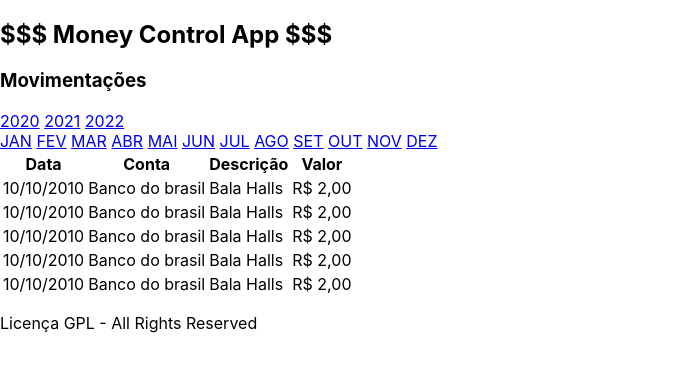
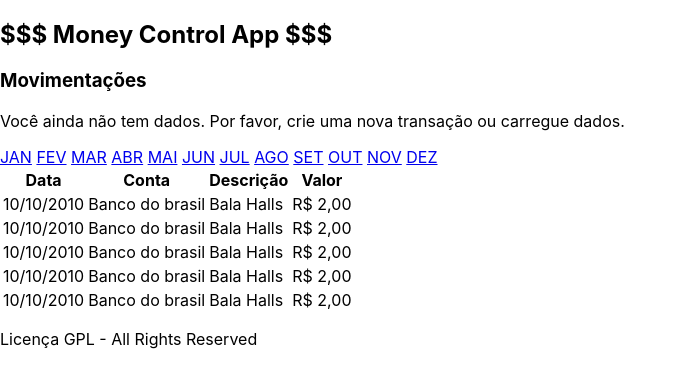
Before and after one commit to EronAlves1996/money-control, a React (Create React App) app: page / in a window 1280 px wide. Shown: the top 388 px of the page, without its empty margins (0-687 px from the left). Built offline with nearby package versions, Linux system fonts and the light colour scheme.

Commit message:
Test SelectYears component

```diff
--- a/src/App.jsx
+++ b/src/App.jsx
@@ -64,13 +64,28 @@ export function SelectWallets({ wallets }) {
   } else return <></>;
 }
 
+export function SelectYears(props) {
+  return !props.years ? (
+    <section class="years" role="region">
+      <p>
+        Você ainda não tem dados. Por favor, crie uma nova transação ou carregue
+        dados.
+      </p>
+    </section>
+  ) : props.years.length > 1 ? (
+    <section class="years" role="region">
+      {props.years.map((year) => (
+        <a href="#">{year}</a>
+      ))}
+    </section>
+  ) : null;
+}
+
 function SelectionOptions() {
   return (
     <nav>
       <SelectWallets />
-      <section class="years">
-        <a href="#">2020</a> <a href="#">2021</a> <a href="#">2022</a>
-      </section>
+      <SelectYears />
       <section class="months">
         <a href="#">JAN</a> <a href="#">FEV</a> <a href="#">MAR</a>{" "}
         <a href="#">ABR</a> <a href="#">MAI</a> <a href="#">JUN</a>{" "}
```
Also changed, not shown: 1 other file (tests, documents, lock files or other folders).
